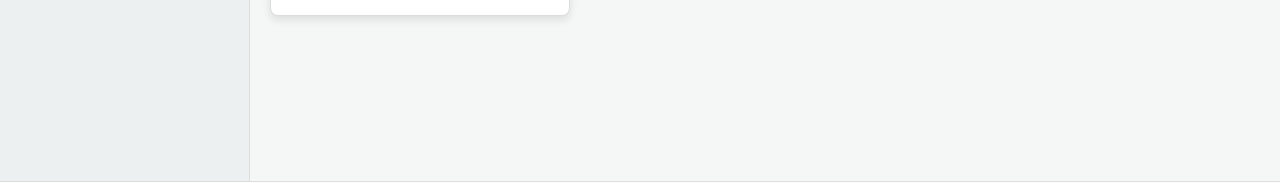
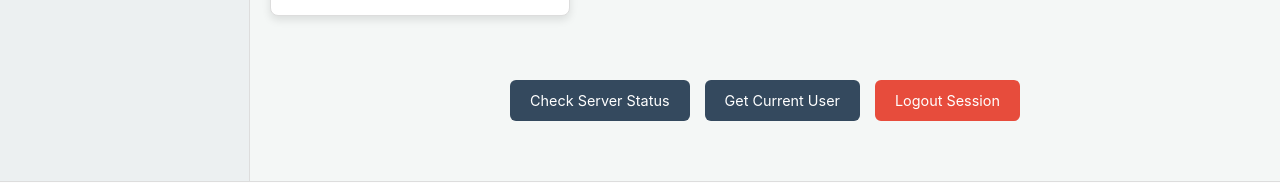
Before and after one commit to Rupesh-klr/hostinger-frontend-end, a React (Vite) app: page / in a window 1280 px wide. Shown: the part 556-739 px from the top of the page. Built offline with nearby package versions, Linux system fonts and the light colour scheme; a web font is replaced by a local one.

Commit message:
1.01 base login template setup

```diff
--- a/src/projects/MainPortal.jsx
+++ b/src/projects/MainPortal.jsx
@@ -86,6 +86,33 @@ const MainPortal = () => {
                             </div>
                         </div>
                     </div>
+                    {/* SECTION 3: CARDS VIEW AREA */}
+                    <div style={styles.apiActionsContainer}>
+                        <button
+                            style={styles.apiBtn}
+                            onClick={() => apiRequest('/', 'GET')}
+                        >
+                            Check Server Status
+                        </button>
+
+                        <button
+                            style={styles.apiBtn}
+                            onClick={async () => {
+                                const data = await apiRequest('/api/current_user', 'GET');
+                                console.log("Current User Data:", data);
+                                alert(`User: ${data?.displayName || 'Not Logged In'}`);
+                            }}
+                        >
+                            Get Current User
+                        </button>
+
+                        <button
+                            style={{ ...styles.apiBtn, backgroundColor: '#e74c3c' }}
+                            onClick={handleLogout} // Uses your existing logout logic
+                        >
+                            Logout Session
+                        </button>
+                    </div>
                 </main>
             </div>
             <footer style={{
@@ -111,7 +138,24 @@ const styles = {
     header: { textAlign: 'center', margin: '40px 0' },
     dashboard: { display: 'flex', justifyContent: 'center', padding: '20px' },
     card: { width: '300px', borderRadius: '8px', boxShadow: '0 4px 8px rgba(0,0,0,0.1)', overflow: 'hidden', border: '1px solid #ddd' },
-    cardImg: { width: '100%', height: '180px', objectFit: 'cover' }
+    cardImg: { width: '100%', height: '180px', objectFit: 'cover' },
+    apiActionsContainer: {
+        display: 'flex',
+        justifyContent: 'center',
+        gap: '15px',
+        marginBottom: '30px',
+        padding: '10px'
+    },
+    apiBtn: {
+        backgroundColor: '#34495e',
+        color: 'white',
+        border: 'none',
+        padding: '10px 20px',
+        borderRadius: '6px',
+        cursor: 'pointer',
+        fontSize: '0.9rem',
+        transition: 'opacity 0.2s'
+    },
 };
 
 export default MainPortal;
--- a/src/projects/common-elements/Login.jsx
+++ b/src/projects/common-elements/Login.jsx
@@ -22,7 +22,7 @@ const LoginPage = ({ type, subRoot }) => {
         const currentFrontendUrl = window.location.origin;
 // window.open(authUrl, "google-auth", "width=500,height=600");
         // Open the backend auth in a new window
-        const authUrl =`https://dodgerblue-hare-128861.hostingersite.com/auth/google?origin=${encodeURIComponent(currentFrontendUrl)}`;
+        const authUrl =`https://dodgerblue-hare-128861.hostingersite.com/auth/google?origin=${encodeURIComponent(currentFrontendUrl)}&callbackendpoint=/${subRoot}/`;
     const popup = window.open(
         authUrl,
         "google-auth",
```
Lines whose indentation alone changed are shown as unchanged.
